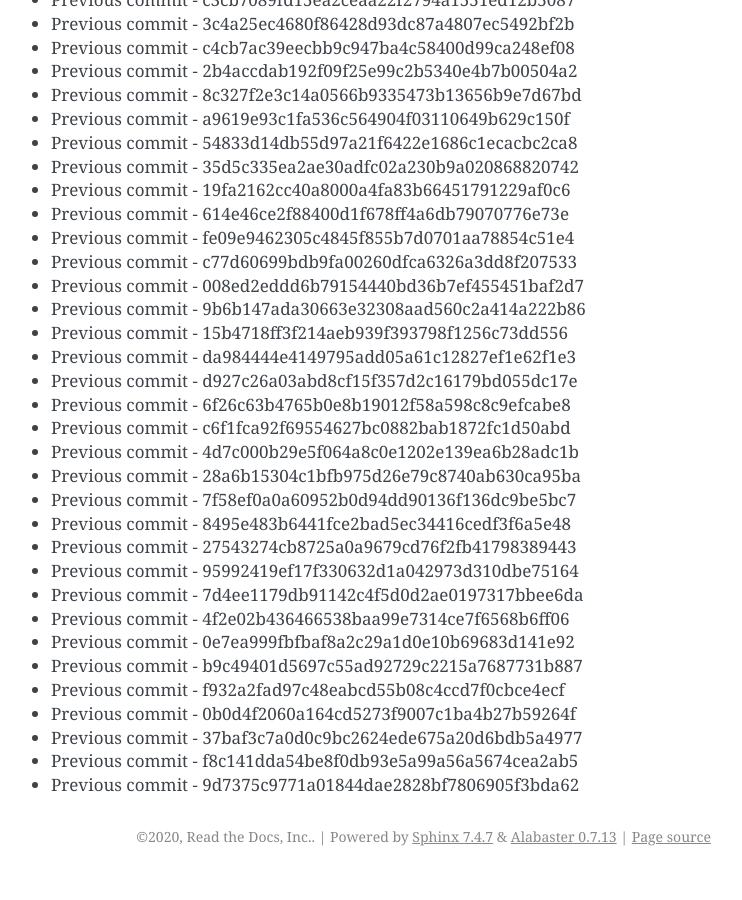
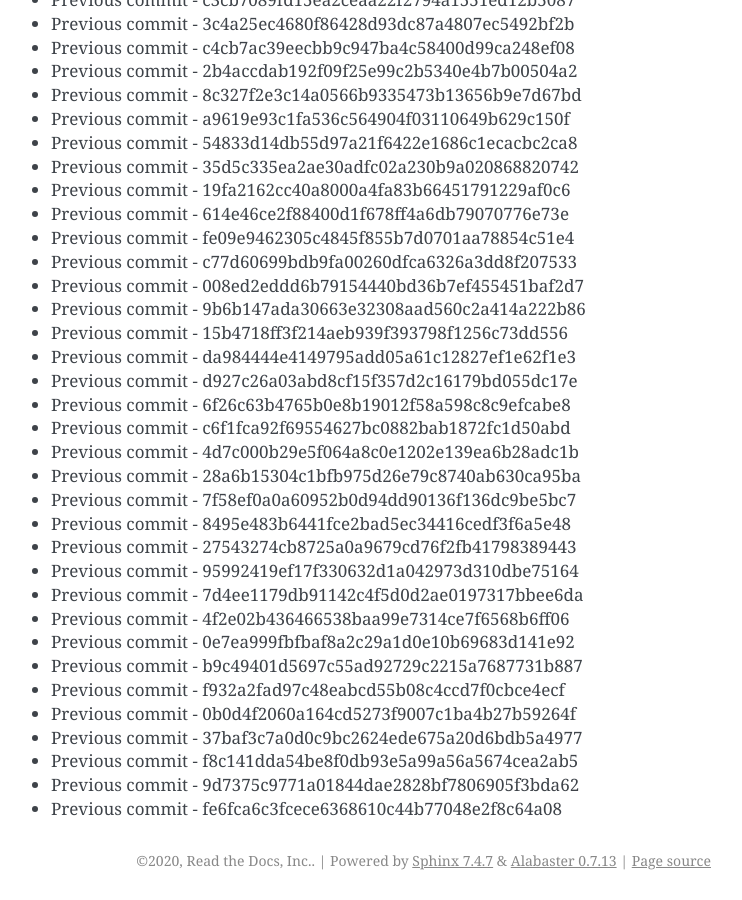
Before and after one commit to readthedocs/rtd-git-stresstest, a Sphinx documentation site: the page built from docs/updates.rst, in a window 1280 px wide and 900 px high, scrolled down 84135 px. Shown: the whole window, without its empty margins (399-1141 px from the left). Built offline with Sphinx 7.4.7, drawn with Linux system fonts in a browser that asks for light colours; before the commit the page ends 85011 px from its top, so only the background shows below that.

Commit message:
Generating commit from previous: fe6fca6c3fcece6368610c44b77048e2f8c64a08

```diff
--- a/docs/updates.rst
+++ b/docs/updates.rst
@@ -3567,3 +3567,4 @@ It can be tested for any performance characteristics.
 * Previous commit - 37baf3c7a0d0c9bc2624ede675a20d6bdb5a4977
 * Previous commit - f8c141dda54be8f0db93e5a99a56a5674cea2ab5
 * Previous commit - 9d7375c9771a01844dae2828bf7806905f3bda62
+* Previous commit - fe6fca6c3fcece6368610c44b77048e2f8c64a08
```
